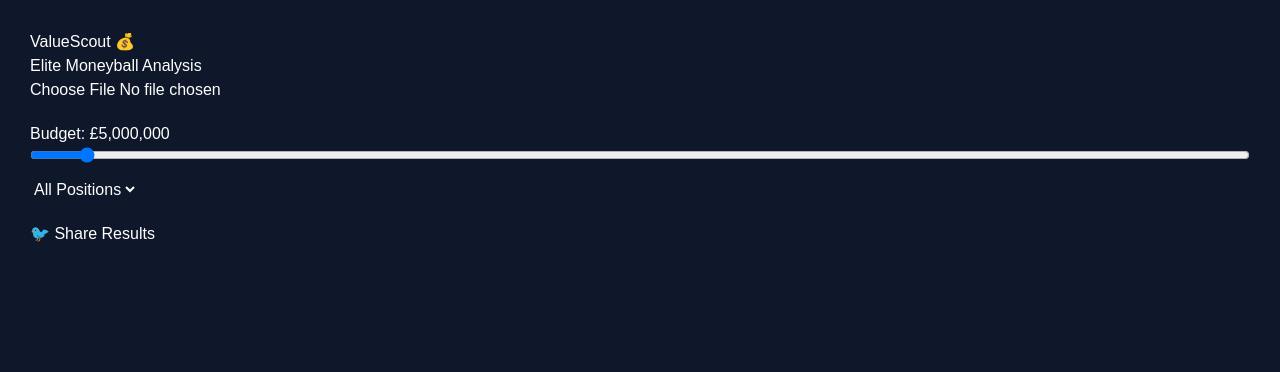
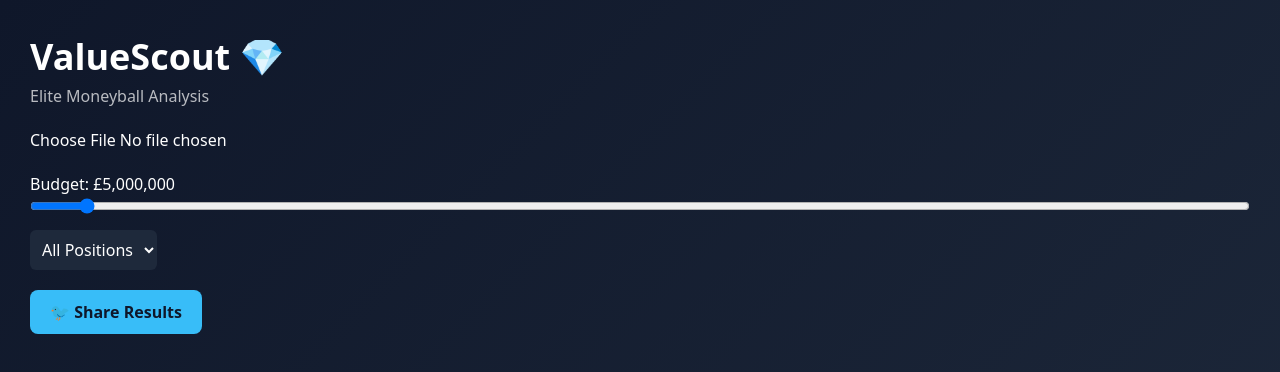
Before and after one commit to jakesummersFM/valuescout, a Next.js app: page / in a window 1280 px wide. Shown: the top 372 px of the page. Built offline with nearby package versions, Linux system fonts and the light colour scheme.

Commit message:
premium UI + fixed scoring

```diff
--- a/app/page.tsx
+++ b/app/page.tsx
@@ -7,7 +7,6 @@ export default function Home() {
   const [budget, setBudget] = useState(5000000);
   const [position, setPosition] = useState("ALL");
 
-  // 💰 Format money
   function formatMoney(num: number) {
     return new Intl.NumberFormat("en-GB", {
       style: "currency",
@@ -16,25 +15,30 @@ export default function Home() {
     }).format(num);
   }
 
-  // 🧠 ELITE SCORING (FIXED DISTRIBUTION)
+  // 🧠 BALANCED SCORING (FIXED AGAIN)
   function calculateScore(p: any) {
-    const ageScore = 100 - Math.abs(24 - p.age) * 4;
-    const valueScore = 100 - Math.log10(p.value + 1) * 20;
-    const wageScore = 100 - Math.log10(p.wage + 1) * 25;
+    // Age (peak 24)
+    const ageScore = 100 - Math.abs(24 - p.age) * 2;
+
+    // Value (scaled softer)
+    const valueScore = 100 - Math.log10(p.value + 1) * 10;
+
+    // Wage (scaled softer)
+    const wageScore = 100 - Math.log10(p.wage + 1) * 12;
 
     let score =
       ageScore * 0.4 +
       valueScore * 0.3 +
       wageScore * 0.3;
 
+    // Position tweaks
     if (p.pos === "ST") score += 2;
     if (p.pos === "CB") score += 1;
     if (p.pos === "GK") score -= 2;
 
-    return Math.max(1, Math.min(99, Math.round(score)));
+    return Math.max(40, Math.min(99, Math.round(score)));
   }
 
-  // 🔥 INSIGHTS
   function getInsight(p: any) {
     if (p.score > 90 && p.value < 3000000) return "💎 Hidden Gem";
     if (p.score > 85 && p.value < 10000000) return "💰 Best Value";
@@ -45,7 +49,6 @@ export default function Home() {
     return "⚖️ Squad Option";
   }
 
-  // 📂 CLEAN CSV PARSER
   function handleFile(e: any) {
     const file = e.target.files[0];
     if (!file) return;
@@ -91,7 +94,6 @@ export default function Home() {
     reader.readAsText(file);
   }
 
-  // 🐦 SHARE
   function shareToTwitter() {
     if (players.length === 0) return;
 
@@ -111,7 +113,6 @@ https://valuescout-6g6v.vercel.app/`;
     window.open(`https://twitter.com/intent/tweet?text=${encodeURIComponent(text)}`);
   }
 
-  // 🎯 FILTERS
   const filtered = players.filter((p) => {
     return (position === "ALL" || p.pos === position) && p.value <= budget;
   });
@@ -119,13 +120,21 @@ https://valuescout-6g6v.vercel.app/`;
   const sorted = [...filtered].sort((a, b) => b.score - a.score);
 
   return (
-    <main style={{ padding: 30, background: "#0f172a", color: "white", minHeight: "100vh" }}>
-      <h1>ValueScout 💰</h1>
-      <p>Elite Moneyball Analysis</p>
+    <main
+      style={{
+        padding: 30,
+        minHeight: "100vh",
+        background: "linear-gradient(135deg, #0f172a, #1e293b)",
+        color: "white",
+        fontFamily: "system-ui",
+      }}
+    >
+      <h1 style={{ fontSize: 36, fontWeight: "bold" }}>ValueScout 💎</h1>
+      <p style={{ opacity: 0.7 }}>Elite Moneyball Analysis</p>
 
-      <input type="file" onChange={handleFile} />
+      <input type="file" onChange={handleFile} style={{ marginTop: 20 }} />
 
-      {/* 🎯 FILTERS */}
+      {/* FILTERS */}
       <div style={{ marginTop: 20 }}>
         <label>Budget: {formatMoney(budget)}</label>
         <input
@@ -141,7 +150,14 @@ https://valuescout-6g6v.vercel.app/`;
         <select
           value={position}
           onChange={(e) => setPosition(e.target.value)}
-          style={{ marginTop: 10 }}
+          style={{
+            marginTop: 10,
+            padding: 8,
+            borderRadius: 6,
+            background: "#1e293b",
+            color: "white",
+            border: "none",
+          }}
         >
           <option value="ALL">All Positions</option>
           <option value="ST">ST</option>
@@ -152,47 +168,100 @@ https://valuescout-6g6v.vercel.app/`;
         </select>
       </div>
 
-      <button onClick={shareToTwitter} style={{ marginTop: 20 }}>
+      <button
+        onClick={shareToTwitter}
+        style={{
+          marginTop: 20,
+          padding: "10px 20px",
+          borderRadius: 8,
+          border: "none",
+          background: "#38bdf8",
+          color: "#0f172a",
+          fontWeight: "bold",
+          cursor: "pointer",
+        }}
+      >
         🐦 Share Results
       </button>
 
-      {/* 🔥 TOP CARDS */}
+      {/* RESULTS */}
       {sorted.length > 0 && (
         <>
-          <h2>🔥 Top Targets</h2>
+          <h2 style={{ marginTop: 40 }}>🔥 Top Targets</h2>
 
           <div style={{ display: "flex", gap: 20, flexWrap: "wrap" }}>
-            {sorted.slice(0, 5).map((p, i) => (
+            {sorted.slice(0, 5).map((p, i) => {
+              const initials = p.name
+                .split(" ")
+                .map((n: string) => n[0])
+                .join("");
+
+              const scoreColor =
+                p.score > 85 ? "#22c55e" :
+                p.score > 70 ? "#eab308" :
+                "#ef4444";
+
+              return (
                 <div
                   key={i}
                   style={{
-                  padding: 15,
-                  borderRadius: 10,
-                  background: "#1e293b",
-                  minWidth: 200,
+                    padding: 20,
+                    borderRadius: 16,
+                    background: "rgba(255,255,255,0.05)",
+                    backdropFilter: "blur(10px)",
+                    minWidth: 220,
                   }}
                 >
-                <h3>{p.name}</h3>
-                <p>{p.pos}</p>
-                <p style={{ fontSize: 22, fontWeight: "bold" }}>{p.score}</p>
-                <p>{p.insight}</p>
-              </div>
-            ))}
+                  <div
+                    style={{
+                      width: 50,
+                      height: 50,
+                      borderRadius: "50%",
+                      background: "#38bdf8",
+                      display: "flex",
+                      alignItems: "center",
+                      justifyContent: "center",
+                      fontWeight: "bold",
+                      marginBottom: 10,
+                    }}
+                  >
+                    {initials}
                   </div>
 
-          {/* 💎 BEST VALUE */}
+                  <h3>{p.name}</h3>
+                  <p style={{ opacity: 0.7 }}>{p.pos}</p>
+
+                  <div
+                    style={{
+                      marginTop: 10,
+                      padding: "5px 10px",
+                      borderRadius: 20,
+                      background: scoreColor,
+                      color: "black",
+                      display: "inline-block",
+                      fontWeight: "bold",
+                    }}
+                  >
+                    {p.score}
+                  </div>
+
+                  <p style={{ marginTop: 10 }}>{p.insight}</p>
+                </div>
+              );
+            })}
+          </div>
+
           <h3 style={{ marginTop: 30 }}>💎 Best Value Pick</h3>
           {sorted[0] && (
-            <div>
+            <div style={{ opacity: 0.8 }}>
               {sorted[0].name} — {formatMoney(sorted[0].value)} — {sorted[0].score}
             </div>
           )}
 
-          {/* 📊 TABLE */}
           <h2 style={{ marginTop: 40 }}>📊 All Players</h2>
 
           <table style={{ width: "100%", marginTop: 20 }}>
-            <thead>
+            <thead style={{ opacity: 0.7 }}>
               <tr>
                 <th>Name</th>
                 <th>Pos</th>
@@ -204,24 +273,26 @@ https://valuescout-6g6v.vercel.app/`;
               </tr>
             </thead>
             <tbody>
-              {sorted.map((p, i) => (
+              {sorted.map((p, i) => {
+                const scoreColor =
+                  p.score > 85 ? "#22c55e" :
+                  p.score > 70 ? "#eab308" :
+                  "#ef4444";
+
+                return (
                   <tr key={i}>
                     <td>{p.name}</td>
                     <td>{p.pos}</td>
                     <td>{p.age}</td>
                     <td>{formatMoney(p.wage)}</td>
                     <td>{formatMoney(p.value)}</td>
-                  <td style={{
-                    color:
-                      p.score > 85 ? "#22c55e" :
-                      p.score > 70 ? "#eab308" :
-                      "#ef4444"
-                  }}>
+                    <td style={{ color: scoreColor, fontWeight: "bold" }}>
                       {p.score}
                     </td>
                     <td>{p.insight}</td>
                   </tr>
-              ))}
+                );
+              })}
             </tbody>
           </table>
         </>
```
Lines whose indentation alone changed are shown as unchanged.
